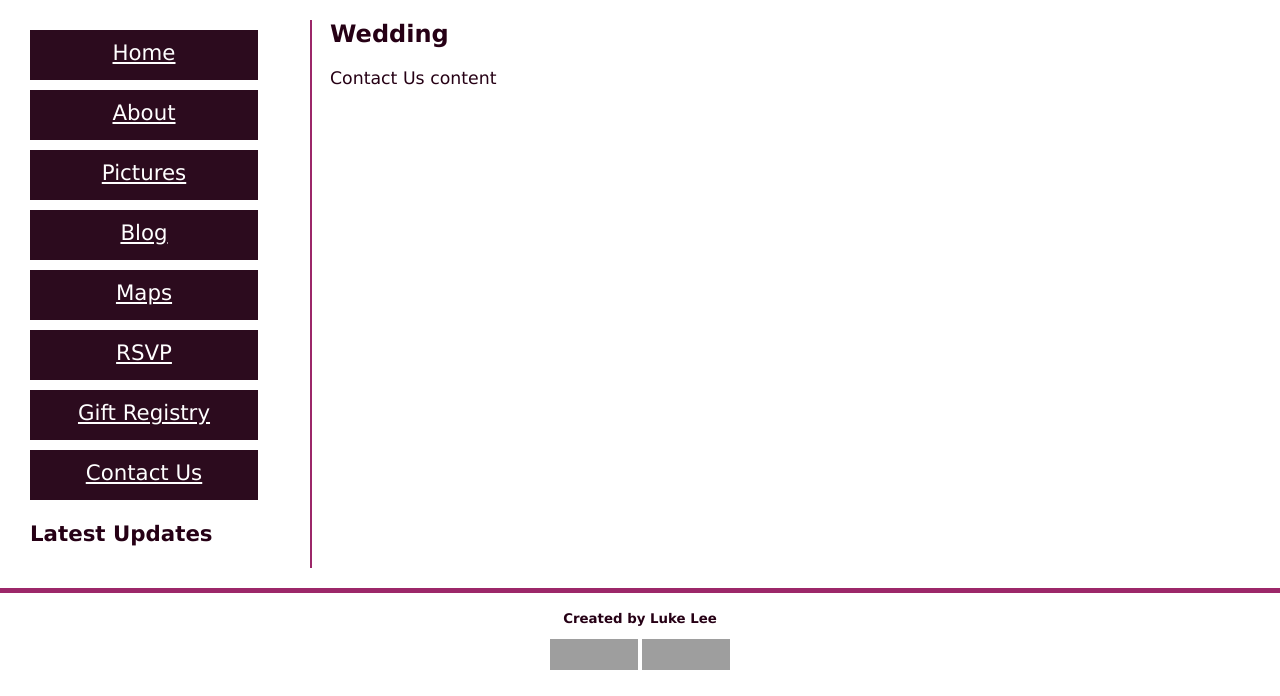
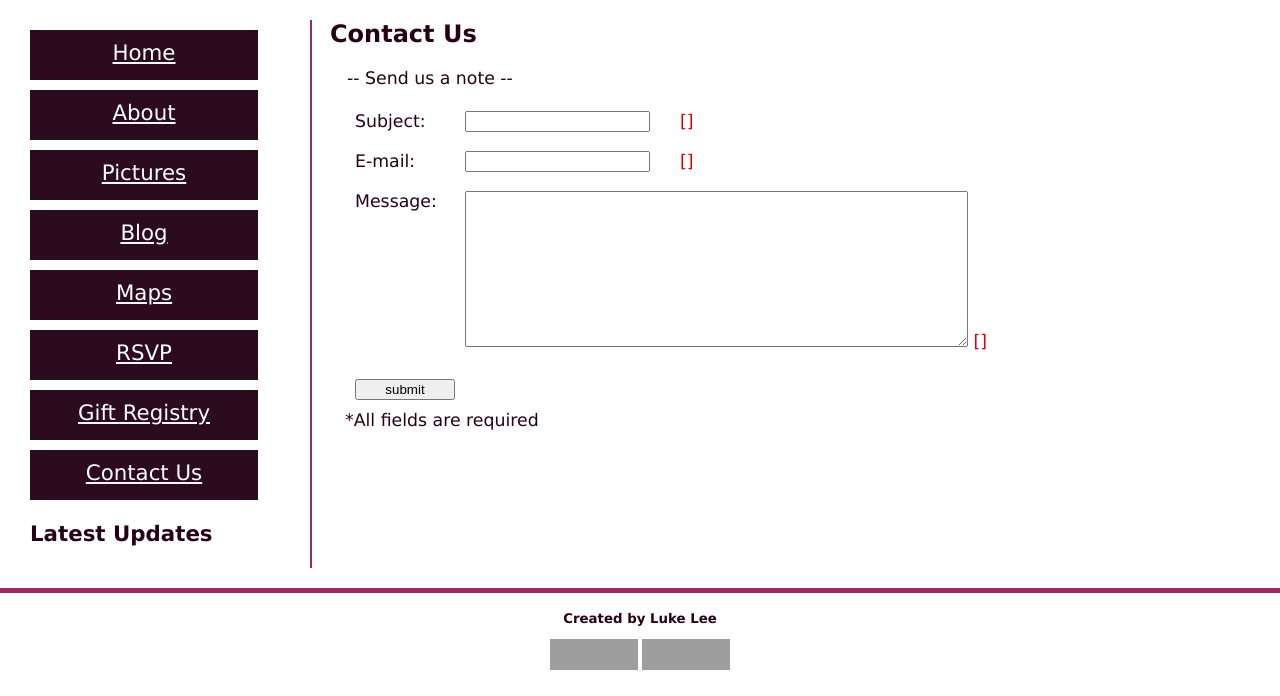
Before and after one commit to durden/wedding, a Django app: template templates/contact.html in a window 1280 px wide. Shown: the part 104-800 px from the top of the page. Run offline with Django 3.2, Linux system fonts and the light colour scheme; the template is opened without the code that fills it, so the values that code supplies are empty, except form fields; tables that the repository leaves empty hold one stand-in row (values such as "Sample post"); form fields are guessed from the names that the template uses; grey boxes are pictures that could not be loaded.

Commit message:
Implemented contact us form and view. - Fixed exception for badheadererror - Made fieldset styles generic to work for rsvp and contact

```diff
--- a/media/css/main.css
+++ b/media/css/main.css
@@ -112,12 +112,12 @@ h4 {
     margin: 0px 50px 0px 300px;
 }
 
-#rsvp fieldset {
+fieldset {
 	text-align: left;
     border: 0px;
 }
 
-#rsvp input {
+input {
     float: left;
     margin: 0px 30px 0px 0px;
 }
@@ -128,13 +128,19 @@ h4 {
     float: left;
 }
 
-#rsvp input.button {
+#contact label {
+	margin: 0px 10px 20px 10px;
+    width: 100px;
+    float: left;
+}
+
+input.button {
 	margin: 10px;
     clear: left;
 	width: 100px;
 }
 
-#rsvp p {
+fieldset p {
     clear: left;
 }
 
--- a/templates/contact.html
+++ b/templates/contact.html
@@ -1,7 +1,36 @@
 {% extends "base.html" %}
 
 {% block title %} Contact Us {% endblock %}
+{% block header %} Contact Us {% endblock %}
 
 {% block content %}
-	<p>Contact Us content</p>
+
+{% ifequal status 1 %}
+	<p class="success">Thanks for your message!</p>
+{% endifequal %}
+
+{% if form %}
+	<form action="/contact/" id="contact" method="post">
+		<fieldset>
+            <legend>-- Send us a note --</legend>
+			<p>
+				<label for="id_subject">Subject:</label>
+                {{ form.subject }}
+                <span class="error">{{ form.subject.errors }}</span>
+			</p>
+			<p>
+				<label for="id_email">E-mail:</label>
+                {{ form.email }}
+                <span class="error">{{ form.email.errors }}</span>
+			</p>
+			<p>
+				<label for="id_message">Message:</label>
+                <textarea name="message" id="id_message" rows="10" cols="60"></textarea>
+                <span class='error'>{{ form.message.errors }}</span>
+			</p>
+			<input class='button' type="submit" value="submit"/>
+			<br><p>*All fields are required</p>
+		</fieldset>
+	</form>
+{% endif %}
 {% endblock %}
```
Also changed, not shown: views.py (+28 -4 lines), wedding_app/forms/forms.py (+7 -2 lines).
